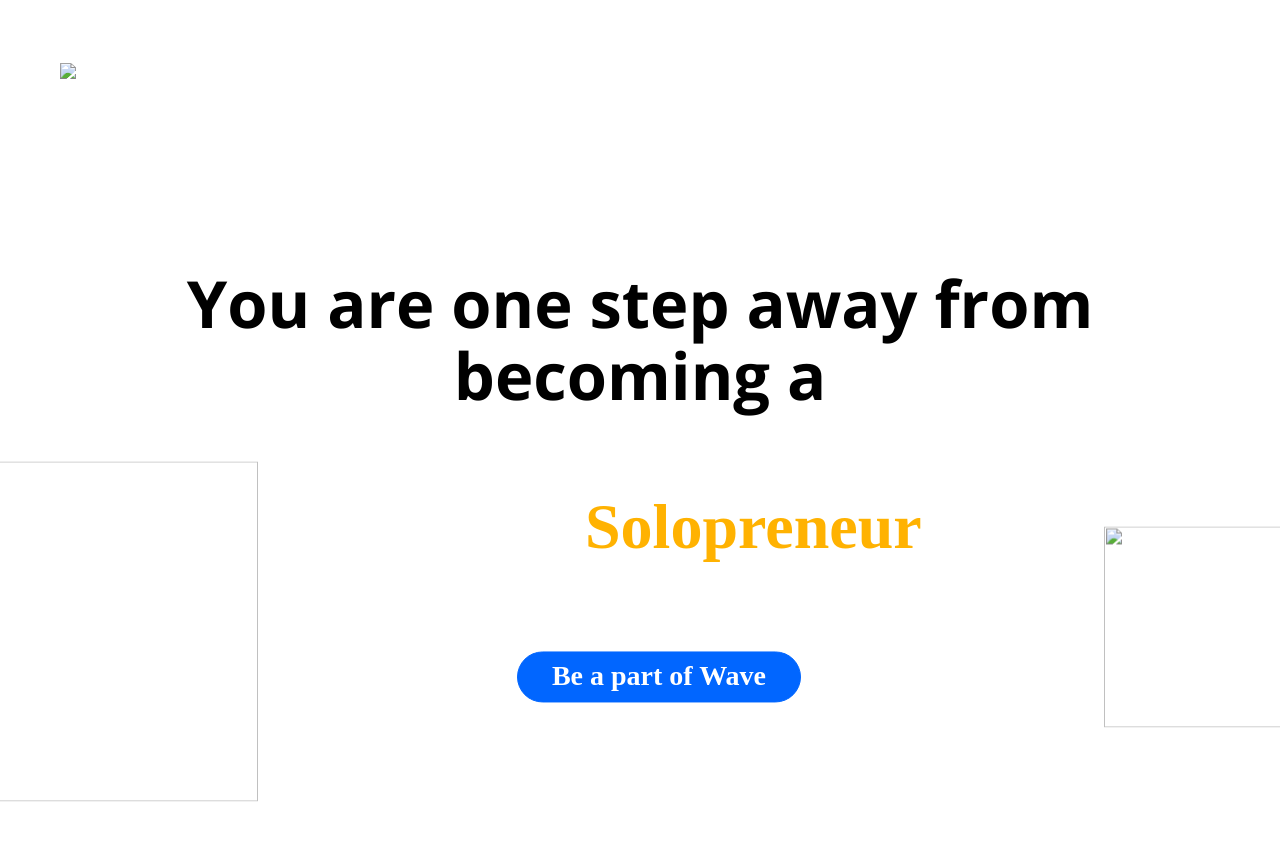
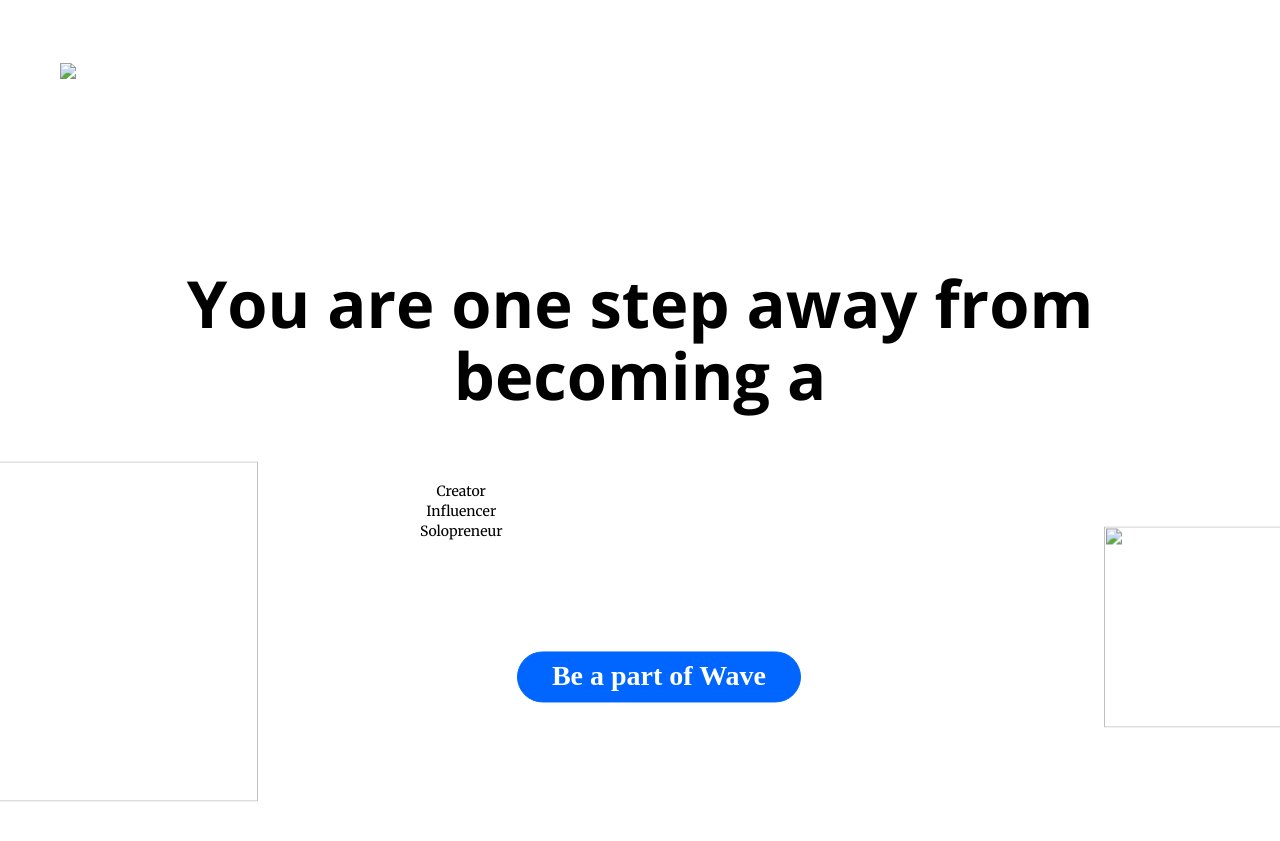
Before and after one commit to Wave-Club-in/wave-site, a Jekyll site: the page built from index.html, in a window 1280 px wide and 900 px high. Shown: the top 841 px of the window. Built offline with Jekyll 4.4.1, drawn with Linux system fonts in a browser that asks for light colours; nearby versions of some CDN libraries; library files that are not in the unit come from our copies.

Commit message:
Update header.html

```diff
--- a/_includes/header.html
+++ b/_includes/header.html
@@ -16,7 +16,7 @@
             <img src='https://wave-club-in.github.io/wave-site-mobile/img/Wave_illustrations/header_right.png' width="200.97px" height="200.93px" style="float: right;">
           </div>
           <div class="spinny-wrapper">
-            <div class="spinny-words">
+                <div>
               <span><center>Creator</center></span>
               <span><center>Influencer</center></span>
               <span><center>Solopreneur</center></span>
```
